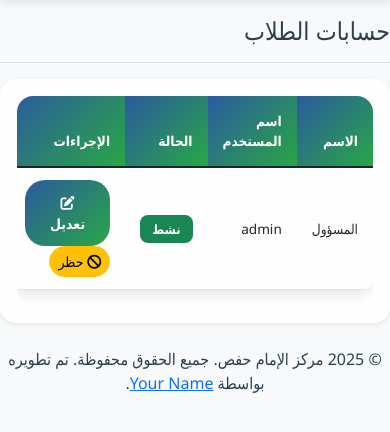
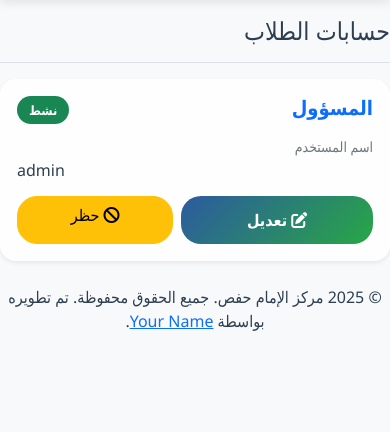
Before and after one commit to Zarax34/quran-wep-app, a Flask app: template templates/student_accounts.html in a window 390 px wide. Shown: the part 50-482 px from the top of the page. Run offline with Flask 3, Linux system fonts and the light colour scheme; the template is opened without the code that fills it: values that come from a table or form of the project are taken from there, others are empty; some libraries are stand-ins or nearby versions.

Commit message:
fix: resolve BuildError, add responsive student accounts page, update theme
- Fixed `BuildError` in `student_details.html` by checking if `certificate_file` exists before generating the URL.
- Updated `student_accounts.html` to be fully responsive (Card layout on mobile).
- Updated global theme defaults in `base.html` to Blue/White (matching login).

```diff
--- a/templates/student_accounts.html
+++ b/templates/student_accounts.html
@@ -5,7 +5,8 @@
     <h1 class="h2">حسابات الطلاب</h1>
 </div>
 
-<div class="card shadow-sm">
+<!-- Desktop View -->
+<div class="card shadow-sm d-none d-md-block">
     <div class="card-body">
         <div class="table-responsive">
             <table class="table table-hover">
@@ -40,10 +41,47 @@
                             </a>
                         </td>
                     </tr>
+                    {% endfor %}
+                </tbody>
+            </table>
+        </div>
+    </div>
+</div>
 
-                    <!-- Edit Modal -->
+<!-- Mobile View (Cards) -->
+<div class="d-md-none">
+    {% for user in users %}
+    <div class="card mb-3 shadow-sm">
+        <div class="card-body">
+            <div class="d-flex justify-content-between align-items-start mb-2">
+                <h5 class="card-title fw-bold text-primary">{{ user.name }}</h5>
+                {% if user.is_active %}
+                <span class="badge bg-success rounded-pill">نشط</span>
+                {% else %}
+                <span class="badge bg-danger rounded-pill">محظور</span>
+                {% endif %}
+            </div>
+            <p class="mb-1 text-muted small">اسم المستخدم</p>
+            <p class="h6 mb-3" dir="ltr">{{ user.username }}</p>
+
+            <div class="d-flex gap-2">
+                <button type="button" class="btn btn-primary flex-fill" data-bs-toggle="modal" data-bs-target="#editModal{{ user.id }}">
+                    <i class="fas fa-edit"></i> تعديل
+                </button>
+                <a href="{{ url_for('block_user', user_id=user.id) }}" class="btn btn-{{ 'warning' if user.is_active else 'success' }} flex-fill">
+                    <i class="fas fa-{{ 'ban' if user.is_active else 'check' }}"></i>
+                    {{ 'حظر' if user.is_active else 'تفعيل' }}
+                </a>
+            </div>
+        </div>
+    </div>
+    {% endfor %}
+</div>
+
+<!-- Edit Modals (Placed outside loops to avoid duplication issues if structure changes) -->
+{% for user in users %}
 <div class="modal fade" id="editModal{{ user.id }}" tabindex="-1" aria-hidden="true">
-                        <div class="modal-dialog">
+    <div class="modal-dialog modal-dialog-centered">
         <div class="modal-content">
             <div class="modal-header">
                 <h5 class="modal-title">تعديل حساب: {{ user.name }}</h5>
@@ -69,9 +107,4 @@
     </div>
 </div>
 {% endfor %}
-                </tbody>
-            </table>
-        </div>
-    </div>
-</div>
 {% endblock %}
```
Also changed, not shown: templates/student_details.html (+8 -0 lines). Lines whose indentation alone changed are shown as unchanged.
